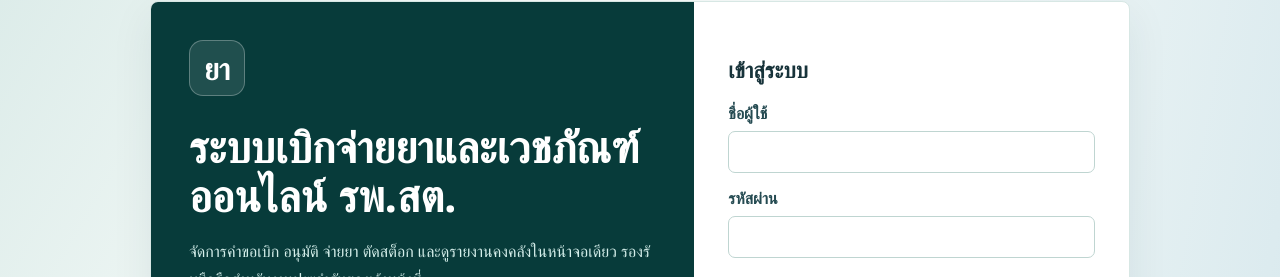
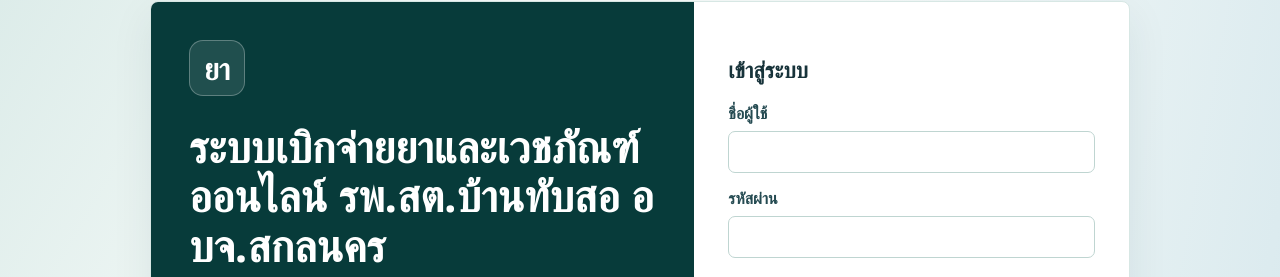
Before and after one commit to saksitkaka2529-dev/famacy, a plain HTML site: page index.html in a window 1280 px wide. Shown: the part 138-415 px from the top of the page. Drawn offline with Linux system fonts and the light colour scheme.

Commit message:
Update index.html

```diff
--- a/index.html
+++ b/index.html
@@ -3,7 +3,7 @@
 <head>
   <meta charset="utf-8">
   <meta name="viewport" content="width=device-width, initial-scale=1">
-  <title>ระบบเบิกจ่ายยาและเวชภัณฑ์ออนไลน์ รพ.สต.</title>
+  <title>ระบบเบิกจ่ายยาและเวชภัณฑ์ออนไลน์ รพ.สต.บ้านทับสอ อบจ.สกลนคร</title>
   <style>
     :root {
       --bg: #f5faf8;
@@ -1072,7 +1072,7 @@
       <div class="login-brand">
         <div>
           <div class="brand-mark">ยา</div>
-          <h1>ระบบเบิกจ่ายยาและเวชภัณฑ์ออนไลน์ รพ.สต.</h1>
+          <h1>ระบบเบิกจ่ายยาและเวชภัณฑ์ออนไลน์ รพ.สต.บ้านทับสอ อบจ.สกลนคร</h1>
           <p>จัดการคำขอเบิก อนุมัติ จ่ายยา ตัดสต็อก และดูรายงานคงคลังในหน้าจอเดียว รองรับมือถือสำหรับงานประจำวันของเจ้าหน้าที่</p>
         </div>
         <div class="login-metrics">
@@ -1105,7 +1105,7 @@
       <div class="app-logo">
         <div class="app-logo-mark">ยา</div>
         <div>
-          <strong>เบิกจ่ายยา รพ.สต.</strong>
+          <strong>รพ.สต.บ้านทับสอ</strong>
           <span>คลังยาและเวชภัณฑ์</span>
         </div>
       </div>
@@ -2372,7 +2372,7 @@
         const html = `
           <div class="receipt">
             <h1>ใบเบิกจ่ายยาและเวชภัณฑ์</h1>
-            <p style="text-align:center;margin:0;">โรงพยาบาลส่งเสริมสุขภาพตำบล</p>
+            <p style="text-align:center;margin:0;">รพ.สต.บ้านทับสอ อบจ.สกลนคร</p>
             <div class="meta">
               <div><strong>เลขที่ใบเบิก:</strong> ${escapeHtml(request.requestId)}</div>
               <div><strong>วันที่:</strong> ${formatDate(request.requestDate)}</div>
```
